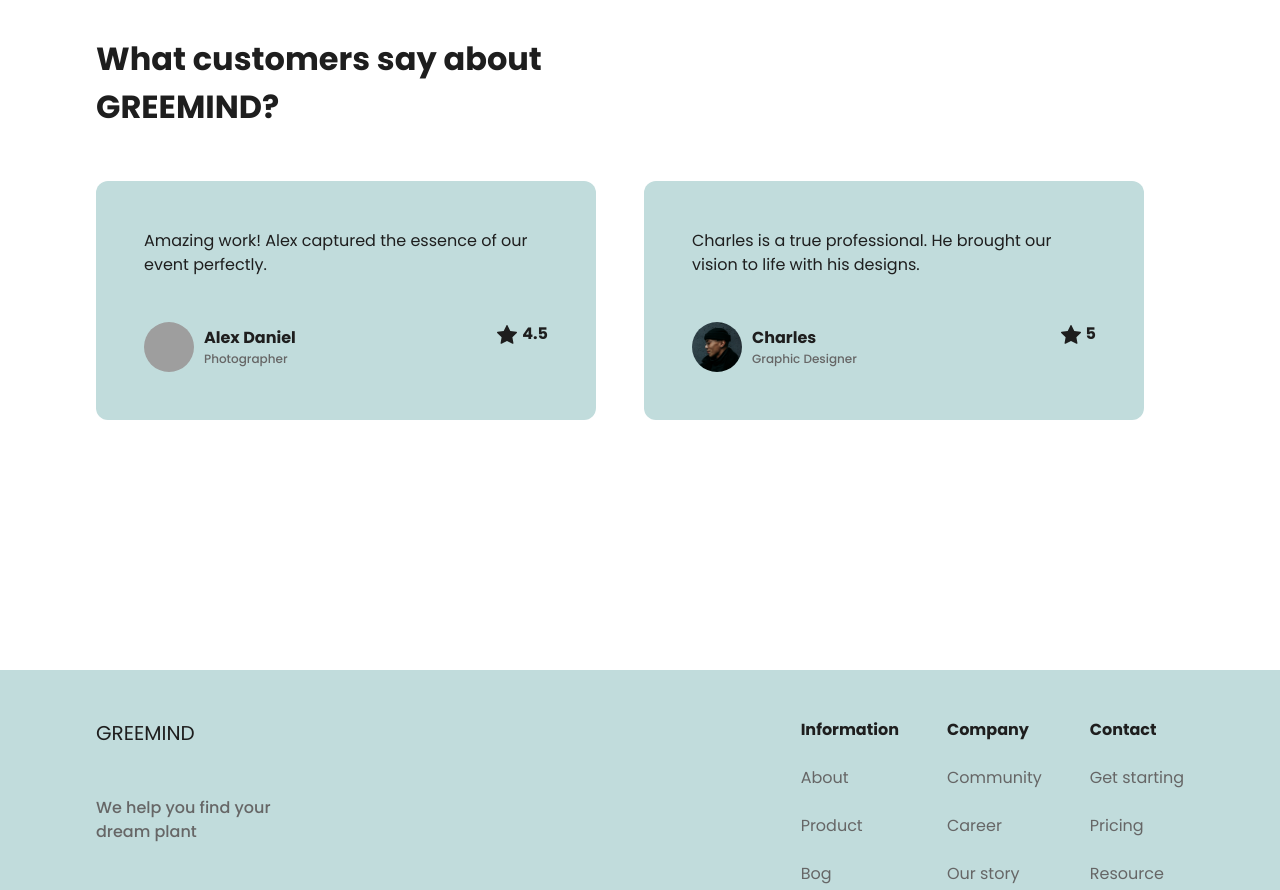
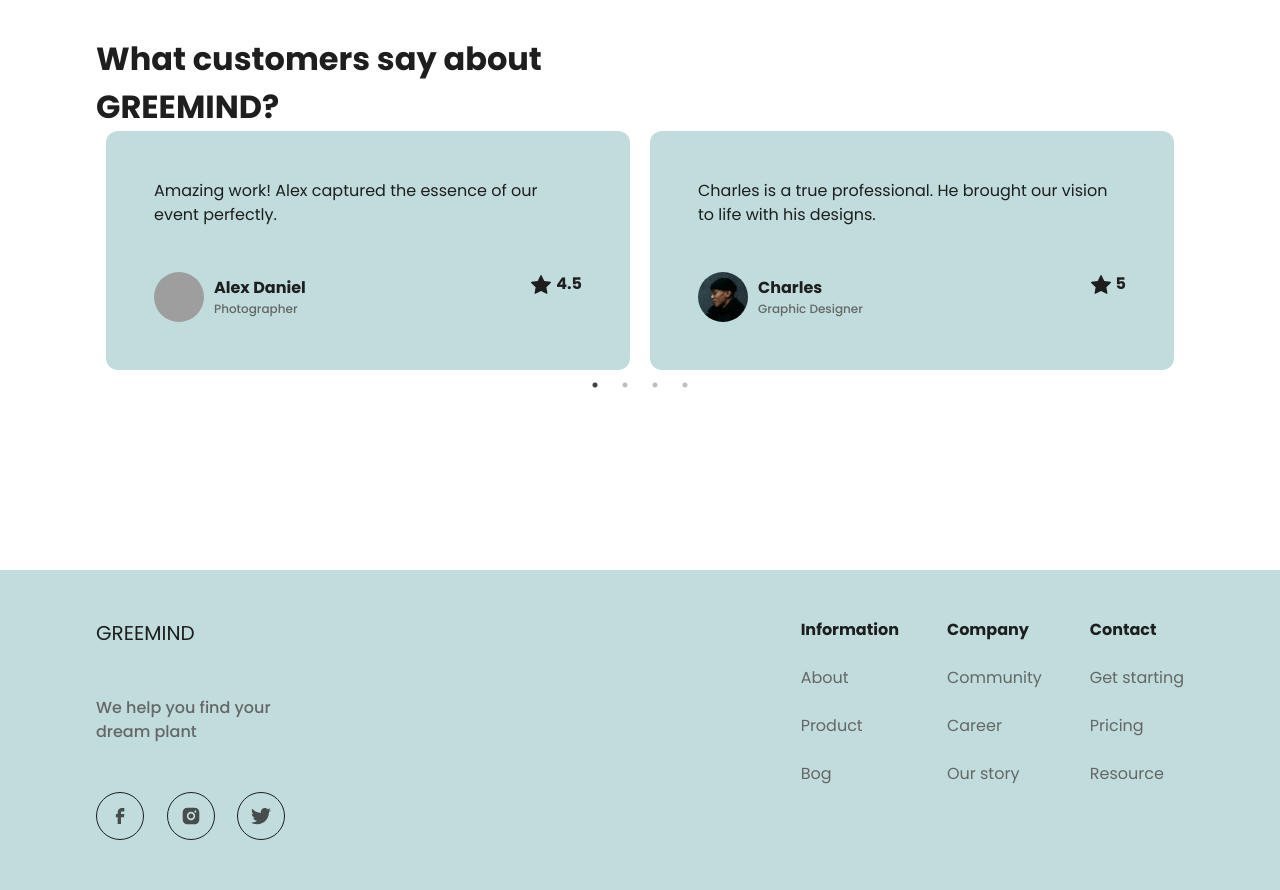
Before and after one commit to Adao-Angelo/plant-shop-website, a React (Vite) app: page / in a window 1280 px wide. Shown: the part 2860-3750 px from the top of the page. Built offline with nearby package versions, Linux system fonts and the light colour scheme; grey boxes are pictures that could not be loaded.

Commit message:
update slider

```diff
--- a/package.json
+++ b/package.json
@@ -13,13 +13,16 @@
     "framer-motion": "^12.0.6",
     "react": "^18.3.1",
     "react-dom": "^18.3.1",
+    "react-slick": "^0.30.3",
     "react-svg": "^16.3.0",
+    "slick-carousel": "^1.8.1",
     "zustand": "^5.0.3"
   },
   "devDependencies": {
     "@eslint/js": "^9.17.0",
     "@types/react": "^18.3.18",
     "@types/react-dom": "^18.3.5",
+    "@types/react-slick": "^0.23.13",
     "@vitejs/plugin-react": "^4.3.4",
     "autoprefixer": "^10.4.20",
     "eslint": "^9.17.0",
--- a/src/components/Testimonials/Testimonials.tsx
+++ b/src/components/Testimonials/Testimonials.tsx
@@ -1,18 +1,42 @@
+import "slick-carousel/slick/slick-theme.css";
+import "slick-carousel/slick/slick.css";
+
+import { useState } from "react";
+import Slider from "react-slick";
 import { ReactSVG } from "react-svg";
 import starIcon from "../../assets/icons/star.svg";
 import { useTestimonialsStore } from "../../store/TestimonialStore";
 
 export default function Testimonials() {
+  const [display] = useState(true);
+  const [width] = useState(100);
+
   const { testimonials } = useTestimonialsStore();
+
+  const settings = {
+    dots: true,
+    infinite: testimonials.length > 3,
+    speed: 500,
+    slidesToShow: Math.min(2, testimonials.length),
+    slidesToScroll: 1,
+  };
 
   return (
     <section className="mt-[11.3rem] mb-[20rem]">
       <h1 className="font-bold text-[3.2rem] w-[45.3rem]">
         What customers say about GREE<span>MIND?</span>
       </h1>
-      <div className="flex gap-[4.8rem] overflow-scroll py-[5rem]">
+      <div className="slider-container">
+        <div
+          style={{
+            width: `${width}%`,
+            display: display ? "block" : "none",
+          }}
+        >
+          <Slider {...settings}>
             {testimonials.map((testimonial) => (
-          <div className="bg-lightBlue rounded-[1.2rem] p-[4.8rem] min-w-[50rem]">
+              <div key={testimonial.name} className="px-4">
+                <div className="bg-lightBlue rounded-[1.2rem] p-[4.8rem] min-w-[40rem]">
                   <p>{testimonial.description}</p>
                   <div className="flex justify-between mt-[4.5rem] items-start">
                     <div className="flex items-center gap-[1rem]">
@@ -34,7 +58,10 @@ export default function Testimonials() {
                     </div>
                   </div>
                 </div>
+              </div>
             ))}
+          </Slider>
+        </div>
       </div>
     </section>
   );
```
Also changed, not shown: 1 other file (tests, documents, lock files or other folders). Lines whose indentation alone changed are shown as unchanged.
